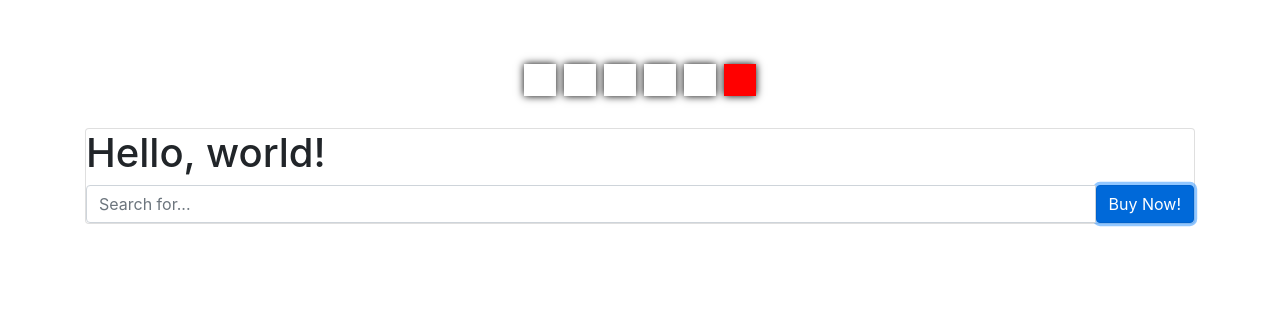
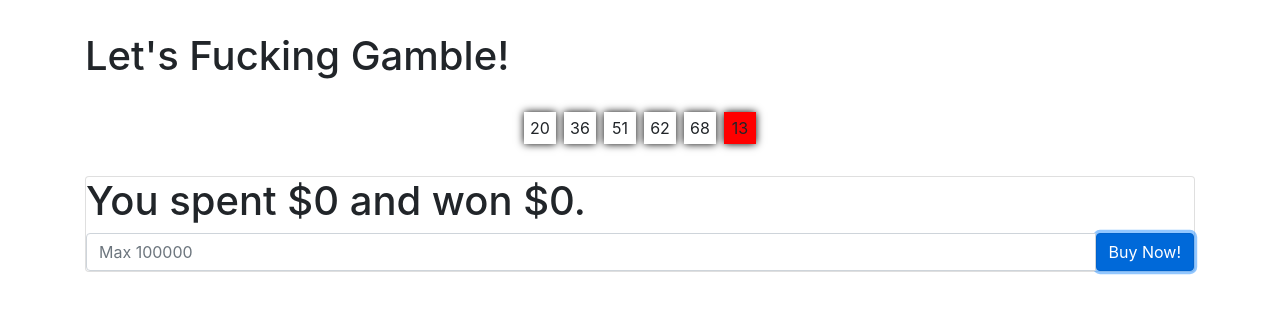
Before and after one commit to james-marshall314/powerball, a plain HTML site: page index.html in a window 1280 px wide. Both pictures are taken after a click on the button "Buy Now!". Drawn offline with nearby package versions, Linux system fonts and the light colour scheme.

Commit message:
linked up ui

```diff
--- a/index.html
+++ b/index.html
@@ -13,6 +13,7 @@
   <body>
     <div class="wrapper">
       <div class="container">
+        <h1>Let's Fucking Gamble!</h1>
         <div class="balls">
           <ul id="winning-numbers">
             <li class="ball img-circle"></li>
@@ -34,14 +35,16 @@
           </div>
         </div> -->
         <div class="card card-block">
-          <h1>Hello, world!</h1>
+          <h1>Let's Fucking Gamble!</h1>
 
 
           <div class="input-group">
-            <input type="text" class="form-control" placeholder="Search for...">
-            <span class="input-group-btn">
-              <button class="btn btn-primary" type="button">Buy Now!</button>
-            </span>
+
+              <input type="number" min="1" max="1000" class="form-control" placeholder="Max 100000">
+              <span class="input-group-btn">
+                <button class="btn btn-primary" type="button">Buy Now!</button>
+              </span>
+
           </div>
         </div>
       </div>
--- a/js/app.js
+++ b/js/app.js
@@ -1,6 +1,6 @@
 
 //PowerBall logic
-var pickPrice = 2.00;
+var ticketPrice = 2.00;
 var winningNumbers = [];
 var tickets = [];
 var winnings = 0;
@@ -121,21 +121,34 @@ function reset() {
 // console.log(winners.length);
 // console.log(winnings);
 function play(numberOfTickets) {
+  cashSpent = numberOfTickets * ticketPrice;
   reset();
+  if (numberOfTickets > 100000) {
+    badInput();
+  }
+  else {
     buyTickets(numberOfTickets);
-  var cashSpent = tickets.length * 2;
     drawWinner();
     setDomBalls();
     totalWinnings();
     console.log(winningNumbers);
     console.log(winners.length);
     console.log('You spent $' + cashSpent + ' and won $' + winnings + ".");
+    $(".card-block h1").text('You spent $' + cashSpent + ' and won $' + winnings + ".");
+  }
+}
+
+function badInput() {
+  //$(".card-block h1").text(' $' + cashSpent + ' and won $' + winnings + ".");
+  //$(".form-control").attr("placeholder", "Fuck that, i'll front you on 100,000 max!");
+  alert("No way you have $" + cashSpent + " to drop on tickets. Try again big shot (max buy = 100,000)");
 }
 
 
 //UI jquery
 $(":button").click(function(){
-    $("h1").text($("#tickets").val());
+    //$("h1").text($("#tickets").val());
+    play($(".form-control").val());
     console.log("hi");
 });
 
```
Lines whose indentation alone changed are shown as unchanged.
